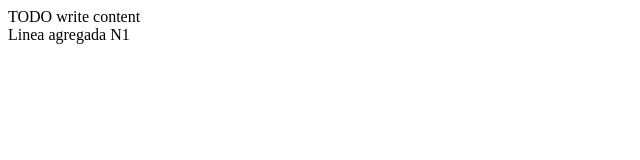
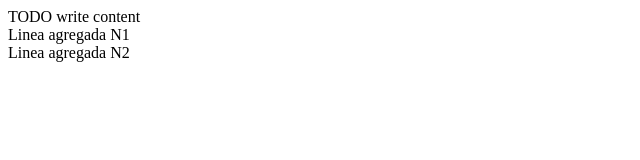
Before and after one commit to D4vid-SN/Versionamiento, a plain HTML site: page public_html/index.html in a window 1280 px wide. Shown: the whole page, without its empty margins (0-640 px from the left). Drawn offline with Linux system fonts and the light colour scheme.

Commit message:
Linea agregada N2

```diff
--- a/public_html/index.html
+++ b/public_html/index.html
@@ -12,5 +12,6 @@
     <body>
         <div>TODO write content</div>
         <div>Linea agregada N1</div>
+        <div>Linea agregada N2</div>
     </body>
 </html>
```
